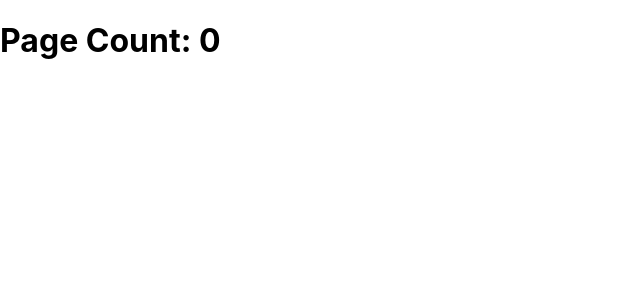
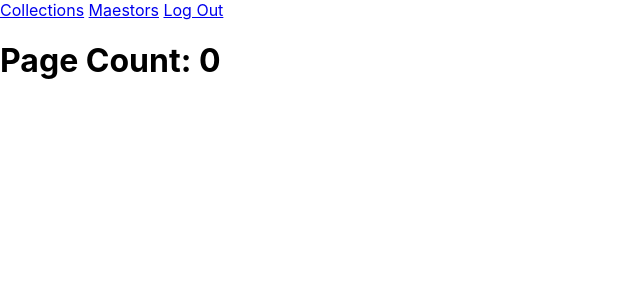
Before and after one commit to choiscafe/gallerology, a React (Create React App) app in the folder client/: page /collections in a window 1280 px wide. Shown: the top 300 px of the page, without its empty margins (0-640 px from the left). Built offline with nearby package versions, Linux system fonts and the light colour scheme; no server answers.

Commit message:
NavBar links added

```diff
--- a/client/src/App.js
+++ b/client/src/components/App.js
@@ -1,5 +1,6 @@
 import { useState, useEffect } from "react";
 import { BrowserRouter, Switch, Route } from "react-router-dom";
+import NavBar from './NavBar';
 
 function App() {
   const [count, setCount] = useState(0);
@@ -22,12 +23,16 @@ function App() {
   return (
     <BrowserRouter>
       <div className="App">
+        <NavBar/>
         <Switch>
           <Route path="/login">
             <h1>Login</h1>
           </Route>
           <Route path="/artworks">
             <h1>Artworks</h1>
+          </Route>
+          <Route path="/maestros">
+            <h1>Maestros</h1>
           </Route>
           <Route path="/">
             <h1>Page Count: {count}</h1>
--- /dev/null
+++ b/client/src/components/NavBar.js
@@ -0,0 +1,13 @@
+import { NavLink } from 'react-router-dom'
+
+function NavBar(){
+  return(
+    <div className="App-header">
+      <NavLink to="/collections">Collections</NavLink>{" "}
+      <NavLink to="/maestros" className="navBarLink">Maestors</NavLink>{" "}
+      <NavLink to="/logout" className="navBarLink">Log Out</NavLink>
+    </div>
+  )
+}
+
+export default NavBar
--- a/client/src/index.js
+++ b/client/src/index.js
@@ -1,7 +1,7 @@
 import React from 'react';
 import ReactDOM from 'react-dom/client';
 import './index.css';
-import App from './App';
+import App from './components/App';
 import reportWebVitals from './reportWebVitals';
 
 const root = ReactDOM.createRoot(document.getElementById('root'));
```
Also changed, not shown: 1 other file (tests, documents, lock files or other folders).
